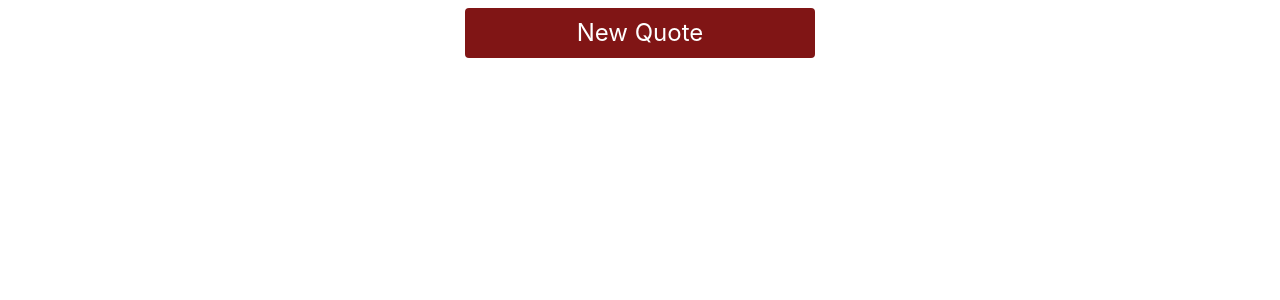
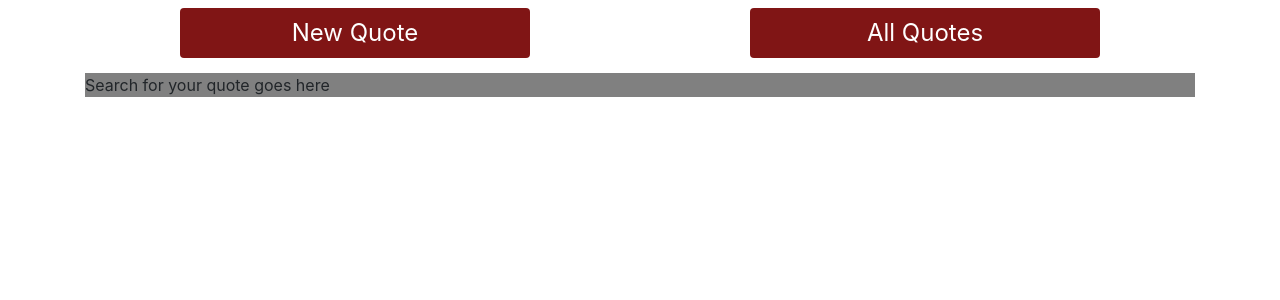
Before and after one commit to jp117/AtlasSwitch_WebsiteRedesign, a Flask app: page /sales/quote in a window 1280 px wide. Shown: the part 56-356 px from the top of the page. Run offline with Flask 2, Linux system fonts and the light colour scheme; a user stored in the database is signed in; tables that the repository leaves empty hold one stand-in row (values such as "Sample post"); some libraries are stand-ins or nearby versions.

Commit message:
started working on cards for Follow Up quotes.  Need to add contractors into newquote modal

```diff
--- a/AtlasSwitch/employees_only/views.py
+++ b/AtlasSwitch/employees_only/views.py
@@ -1,5 +1,5 @@
 from flask import render_template, Blueprint, url_for, request, redirect
-from AtlasSwitch.models import User
+from AtlasSwitch.models import User, FollowUp
 from AtlasSwitch.users.forms import LoginForm
 from flask_login import login_user, logout_user, current_user, login_required
 from AtlasSwitch.users.roles import admin_required, sales_required, engineer_required
@@ -30,17 +30,26 @@ def sales():
 def quote():
     newquote = NewQuote()
     if newquote.validate_on_submit():
-        newquoteentry = NewQuote(salesman=current_user.name,
+        newquoteentry = FollowUp(salesman=current_user.name,
                                  jobname=newquote.jobname.data,
-                                 jobaddress=newquote.jobaddress.data,
+                                 job_address=newquote.jobaddress.data,
                                  amount=newquote.amount.data,
                                  date=datetime.date.today(),
-                                 nextfollow=newquote.followdate.data,
+                                 nextfollowup=newquote.followdate.data,
                                  notes=newquote.notes.data)
         db.session.add(newquoteentry)
         db.session.commit()
         return redirect(url_for('employees.quote'))
     return render_template('employee_site/quote.html', newquote=newquote)
+
+
+@employees.route('/quote/all_quotes')
+@login_required
+@sales_required
+def all_quotes():
+    page = request.args.get('page', 1, type=int)
+    quotes = FollowUp.query.order_by(FollowUp.id.desc()).paginate(page=page, per_page=100)
+    return render_template('employee_site/all_quotes.html', quotes=quotes)
 
 
 @employees.route('/sales/crm')
--- a/AtlasSwitch/templates/employee_site/quote.html
+++ b/AtlasSwitch/templates/employee_site/quote.html
@@ -7,6 +7,11 @@
             <button class='btn' data-toggle='modal' data-target='#new_quote_modal' style='background: #801515; color: white; width: 100%; font-size: 1.5rem;'>
             New Quote
         </button>
+        </div>
+        <div class='col-sm-12, col-md-6 col-lg-4 container mt-2'>
+          <a href="{{url_for('employees.all_quotes')}}" class='btn' style='background: #801515; color: white; width: 100%; font-size: 1.5rem;'>
+            All Quotes
+          </a>
         </div>
         <div class="modal" tabindex="-1" role="dialog" id='new_quote_modal'>
           <div class="modal-dialog" role="document">
@@ -18,6 +23,7 @@
                 </button>
               </div>
               <div class="modal-body">
+                <form method='POST'>
                 {{newquote.hidden_tag()}}
                 <div class='form-group'>
                     {{newquote.jobname(placeholder=newquote.jobname.label.text)}}
@@ -38,14 +44,18 @@
                 </div>
               </div>
               <div class="modal-footer">
-                <button type="button" class="btn btn-secondary" data-dismiss="modal">Cancel</button>
-                <form action='#'>
-                    <input type="submit" value="Submit" class='btn btn-danger'>
-                </form>
+                <div class='form-group'>
+                  <button type="button" class="btn btn-secondary" data-dismiss="modal">Cancel</button>
+                  {{newquote.submit(class='btn btn-danger')}}
+                </div>
               </div>
+              </form>
             </div>
           </div>
         </div>
     </div>
+    <div style='background: grey; margin-top: 15px;'>
+        Search for your quote goes here
+   </div>
 </div>
 {% endblock %}
--- a/AtlasSwitch/templates/employee_site/sales.html
+++ b/AtlasSwitch/templates/employee_site/sales.html
@@ -6,9 +6,9 @@
        <div class='col-sm-12 col-md-6 col-lg-4' style='margin-top: 15px;'/>
         <a href="{{url_for('employees.quote')}}" style='text-decoration: none; color: black;'>
             <div class='card' style='height: 12rem;'>
-                <h5 class='card-header'>Record New Quote</h5>
+                <h5 class='card-header'>Quoting</h5>
                 <div class='card-body'>
-                    <p class='card-text'>Input a quote to be tracked</p>
+                    <p class='card-text'>Quoting tools</p>
                 </div>
             </div>
         </a>
```
Also changed, not shown: AtlasSwitch/templates/employee_site/all_quotes.html (added, +14 -0 lines).
